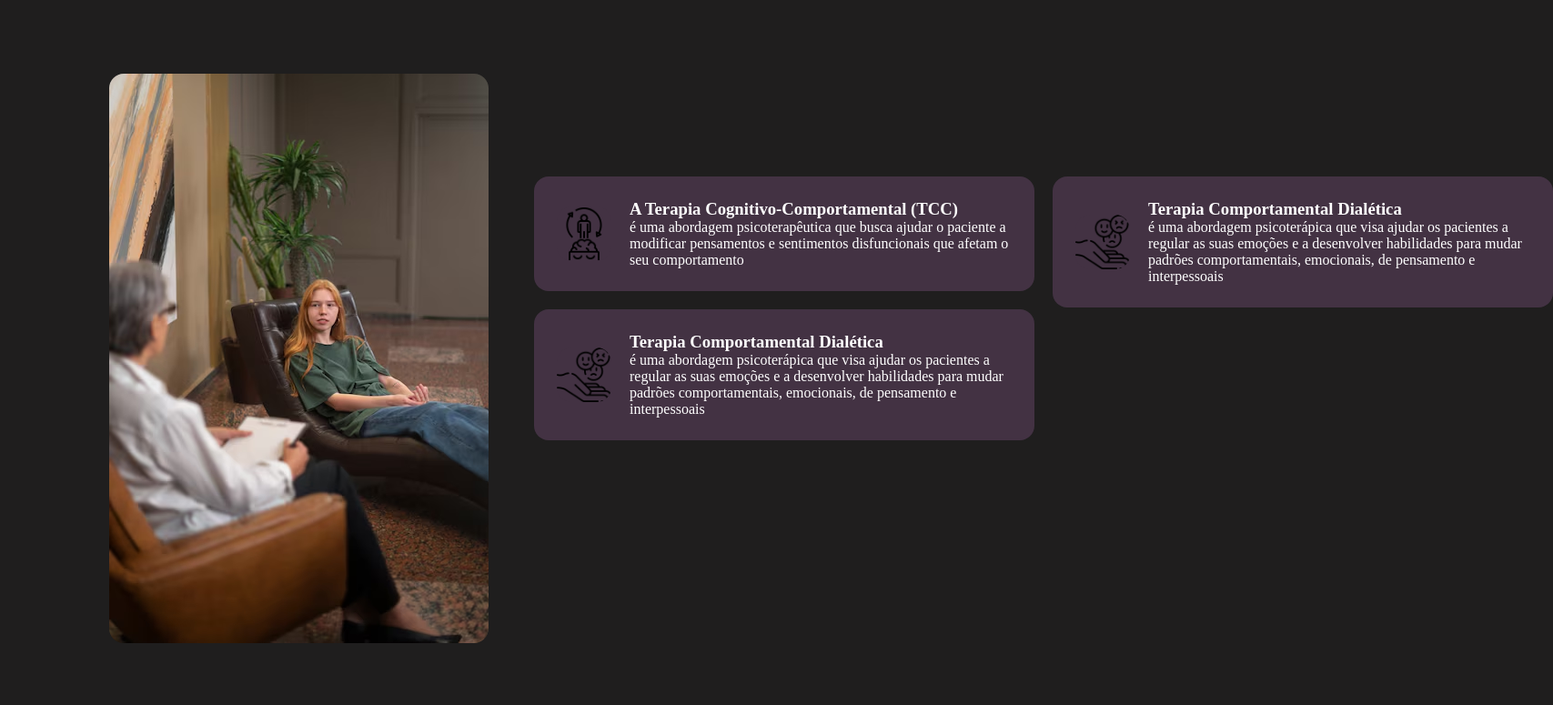
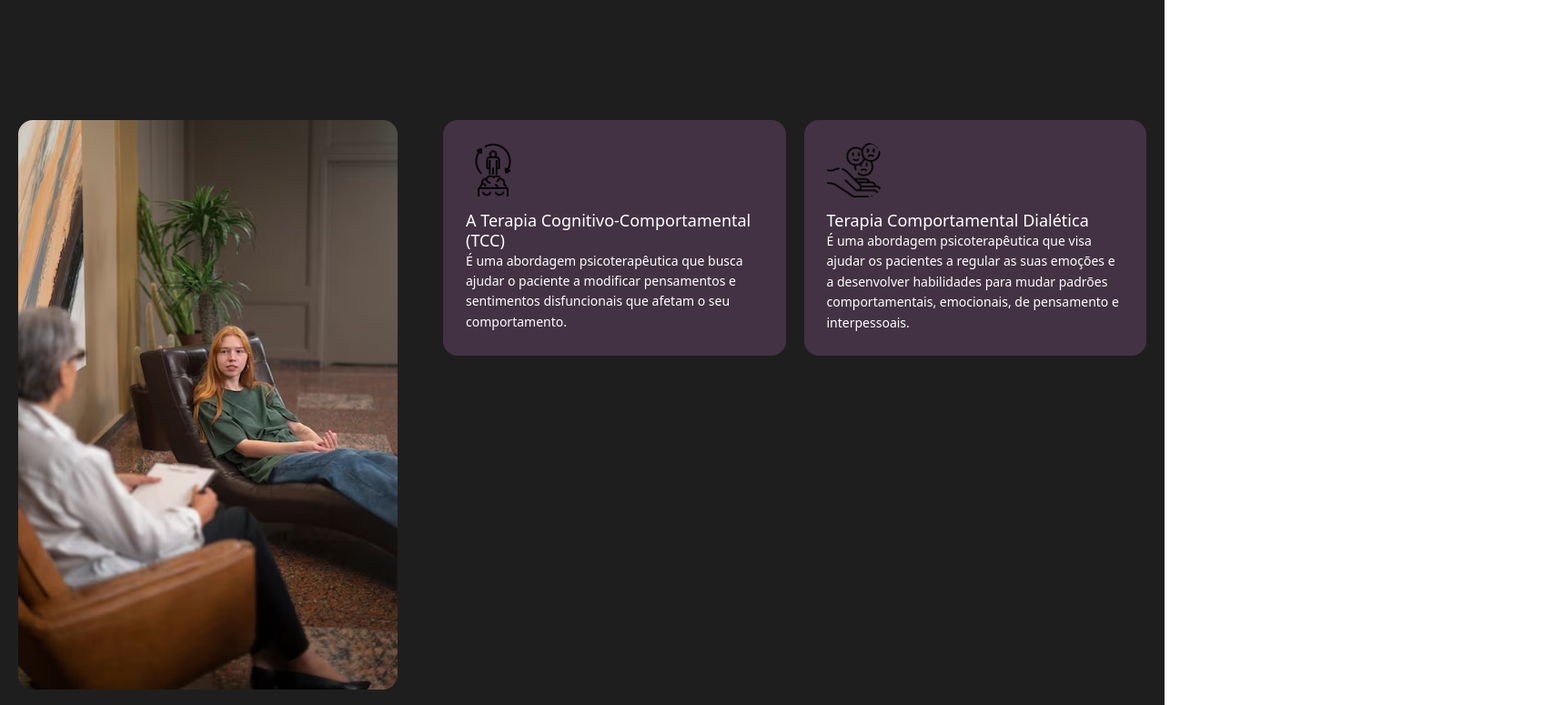
Before and after one commit to x-eduardo-almeida/trabalho-g2-web-1, a plain HTML site: page services/index.html in a window 1280 px wide. Shown: the part 236-1011 px from the top of the page at 91% size, 1707 px wide, since content can reach past the window. Drawn offline with nearby package versions, Linux system fonts and the light colour scheme.

Commit message:
final changes

```diff
--- a/contact/style.css
+++ b/contact/style.css
@@ -1,7 +1,6 @@
 body {
     margin: 0;
     padding: 0;
-    background-color: rgb(31, 30, 30);
 }
 
 main {
@@ -13,8 +12,13 @@ main {
 }
 
 label, h2 {
-    color: white;
+    color: whitesmoke;
 }
+
+form h2 {
+    color: whitesmoke;
+}
+
 form {
     display: flex;
     justify-content: center;
--- a/services/index.html
+++ b/services/index.html
@@ -4,6 +4,7 @@
     <meta charset="UTF-8">
     <meta name="viewport" content="width=device-width, initial-scale=1.0">
     <link rel="stylesheet" href="style.css">
+    <link href="https://cdn.jsdelivr.net/npm/bootstrap@5.3.3/dist/css/bootstrap.min.css" rel="stylesheet" integrity="sha384-QWTKZyjpPEjISv5WaRU9OFeRpok6YctnYmDr5pNlyT2bRjXh0JMhjY6hW+ALEwIH" crossorigin="anonymous">
     <title>Services</title>
 </head>
 <body>
@@ -11,41 +12,33 @@
     <main>
         <h2 class="title">Nossos Serviços</h2>
         <div class="side-by-side">
-            <img src="../imgs/terapia2.png"/>
+            <img src="../imgs/terapia2.png" alt="Imagem representativa"/>
             <div class="card-container">
                 <div class="card-service">
-                    <img src="../imgs/comportamento.png"/>
+                    <img src="../imgs/comportamento.png" alt="Ícone comportamento"/>
                     <div class="text-div">
                         <h3>A Terapia Cognitivo-Comportamental (TCC)</h3>
                         <p>
-                            é uma abordagem psicoterapêutica que busca ajudar o paciente
-                            a modificar pensamentos e sentimentos disfuncionais que afetam o seu comportamento
+                            É uma abordagem psicoterapêutica que busca ajudar o paciente
+                            a modificar pensamentos e sentimentos disfuncionais que afetam o seu comportamento.
                         </p>
                     </div>
                 </div>
                 <div class="card-service">
-                    <img src="../imgs/comportamento(1).png"/>
+                    <img src="../imgs/comportamento(1).png" alt="Ícone comportamento 2"/>
                     <div class="text-div">
-                        <h3>Terapia Comportamental Dialética  </h3>
+                        <h3>Terapia Comportamental Dialética</h3>
                         <p>
-                            é uma abordagem psicoterápica que visa ajudar os pacientes a regular as suas emoções
-                            e a desenvolver habilidades para mudar padrões comportamentais, emocionais, de pensamento e interpessoais
+                            É uma abordagem psicoterapêutica que visa ajudar os pacientes a regular as suas emoções
+                            e a desenvolver habilidades para mudar padrões comportamentais, emocionais, de pensamento e interpessoais.
                         </p>
                     </div>
                 </div>
-                <div class="card-service">
-                    <img src="../imgs/comportamento(1).png"/>
-                    <div class="text-div">
-                        <h3>Terapia Comportamental Dialética  </h3>
-                        <p>
-                            é uma abordagem psicoterápica que visa ajudar os pacientes a regular as suas emoções
-                            e a desenvolver habilidades para mudar padrões comportamentais, emocionais, de pensamento e interpessoais
-                        </p>
-                    </div>
-                </div>
+            </div>
         </div>
     </main>
     <div id="footer-placeholder"></div>
+    <script src="https://cdn.jsdelivr.net/npm/bootstrap@5.3.3/dist/js/bootstrap.bundle.min.js" integrity="sha384-YvpcrYf0tY3lHB60NNkmXc5s9fDVZLESaAA55NDzOxhy9GkcIdslK1eN7N6jIeHz" crossorigin="anonymous"></script>
     <script src="../navbarImporter.js"></script>
 </body>
 </html>
--- a/services/style.css
+++ b/services/style.css
@@ -1,13 +1,15 @@
 * {
     margin: 0;
     padding: 0;
-    background-color: rgb(31, 30, 30);
+    box-sizing: border-box;
+}
 
+body h2 {
+    margin-bottom: 150px;
 }
 
 main {
     margin-top: 60px;
-    height: 100%;
     min-height: 100vh;
     padding: 20px;
     background-color: rgb(31, 30, 30);
@@ -15,15 +17,17 @@ main {
 }
 
 main .side-by-side {
-    padding: 100px;
     display: flex;
-    align-items: center;
-    justify-content: space-around;
+    align-items: flex-start;
+    justify-content: space-between;
     gap: 50px;
 }
 
 main .side-by-side img {
+    max-width: 40%;
+    height: auto;
     border-radius: 16px;
+    object-fit: cover;
 }
 
 .title {
@@ -34,34 +38,45 @@ main .side-by-side img {
 
 .card-container {
     display: flex;
-    flex-direction: column;
+    flex-wrap: nowrap;
     gap: 20px;
-    flex-wrap: wrap;
-    width: 1000px;
-    height: 400px;
+    width: 100%;
 }
 
-.card-service h3, .card-service p {
-    background-color: rgb(67, 50, 67);
-}
 .card-service {
-    width: 500px;
+    flex: 1 1 0;
+    max-width: 50%;
     background-color: rgb(67, 50, 67);
     padding: 25px;
     border-radius: 16px;
     display: flex;
-    gap: 20px;
-    align-items: center;
+    flex-direction: column;
+    gap: 15px;
     transition: all 300ms ease;
     cursor: pointer;
 }
 
 .card-service:hover {
-    transform: scale(1.1);
+    transform: scale(1.05);
 }
 
 .card-service img {
     width: 60px;
     height: 60px;
-    background-color: rgb(67, 50, 67);
+    border-radius: 8px;
 }
+
+.card-service h3 {
+    font-size: 18px;
+    margin: 0;
+    color: white;
+}
+
+.card-service p {
+    font-size: 14px;
+    line-height: 1.6;
+    color: white;
+    margin: 0;
+    word-wrap: break-word;
+    overflow: hidden;
+}
```
Also changed, not shown: contact/index.html (+3 -2 lines).
